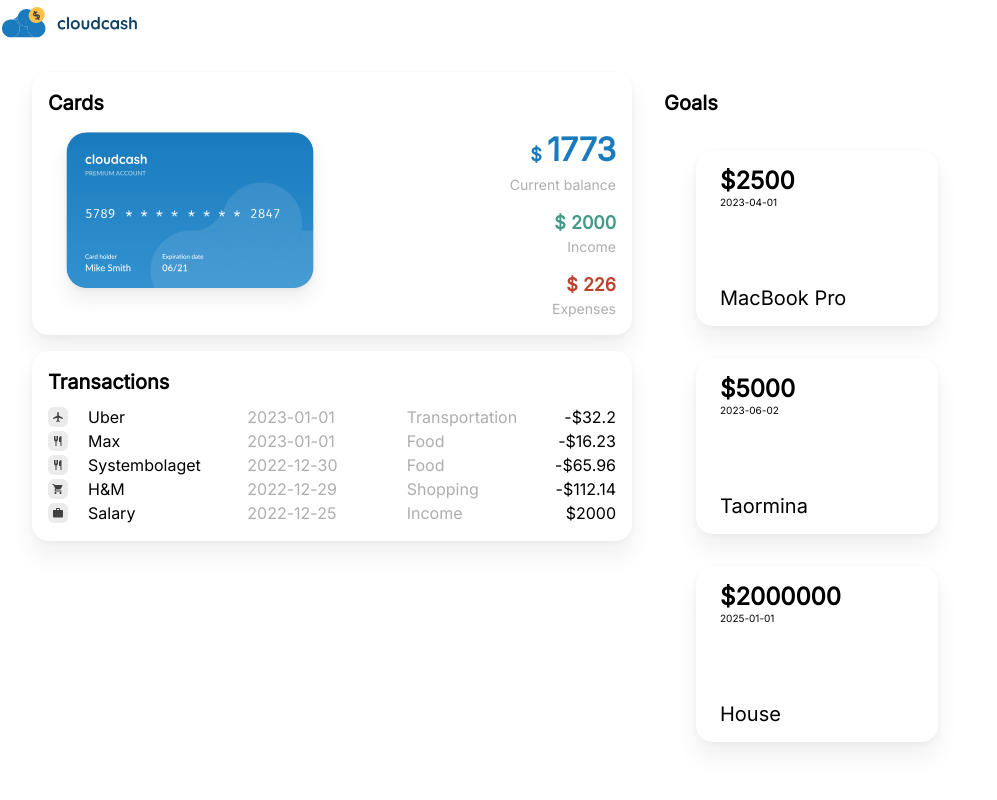
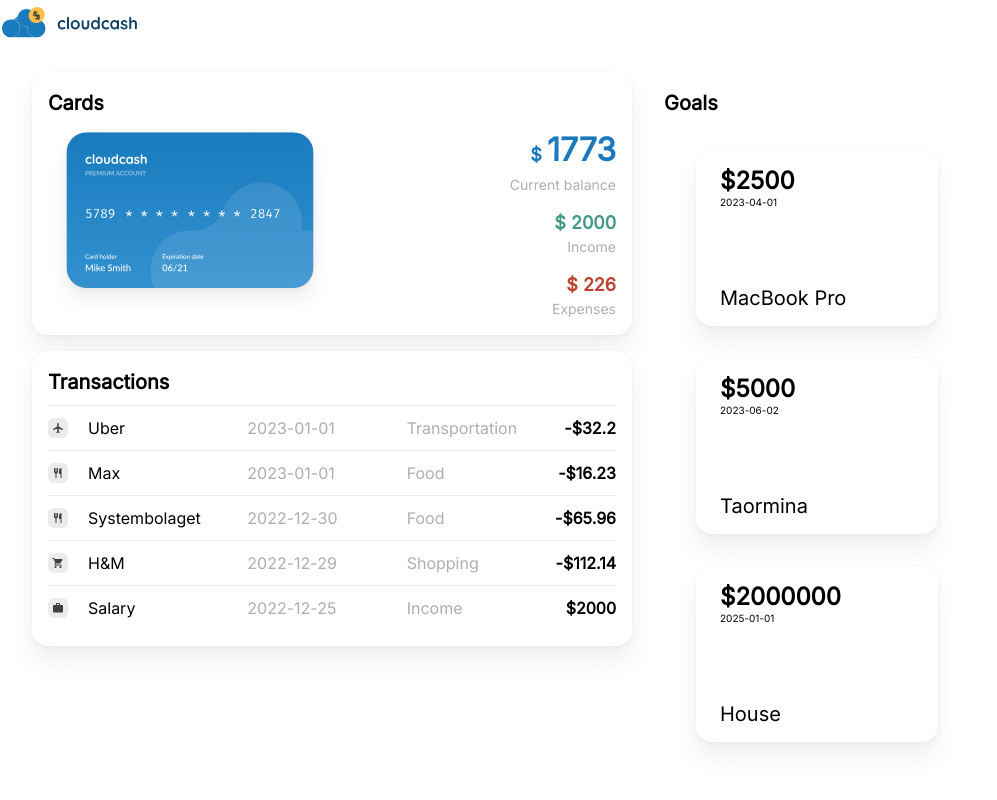
Before and after one commit to annabohlin1997/financial-dashboard, a React (Create React App) app: page / in a window 1280 px wide. Shown: the top 800 px of the page, without its empty margins (0-997 px from the left). Built offline with nearby package versions, Linux system fonts and the light colour scheme.

Commit message:
added border and padding to transaction items

```diff
--- a/src/styles/Transactions.css
+++ b/src/styles/Transactions.css
@@ -1,12 +1,15 @@
 .transactions-list {
 	display: grid;
 	grid-template-columns: 40px repeat(3, 1fr) 50px;
-
+ border-top: 1px solid var(--color-light-gray);
+ padding-top: 10px;
+ padding-bottom: 10px;
 }
 
 .transactions-amount {
 	display: grid;
 	justify-self: end;
+	font-weight: bold;
 }
 
 .transactions-light-gray {
```
